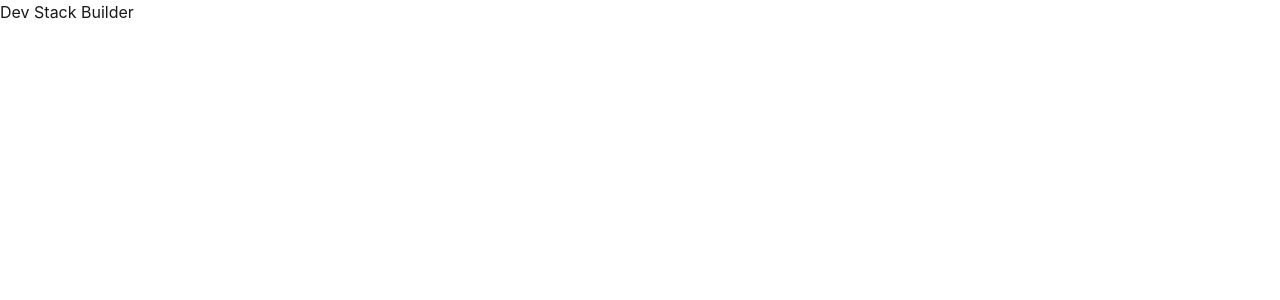
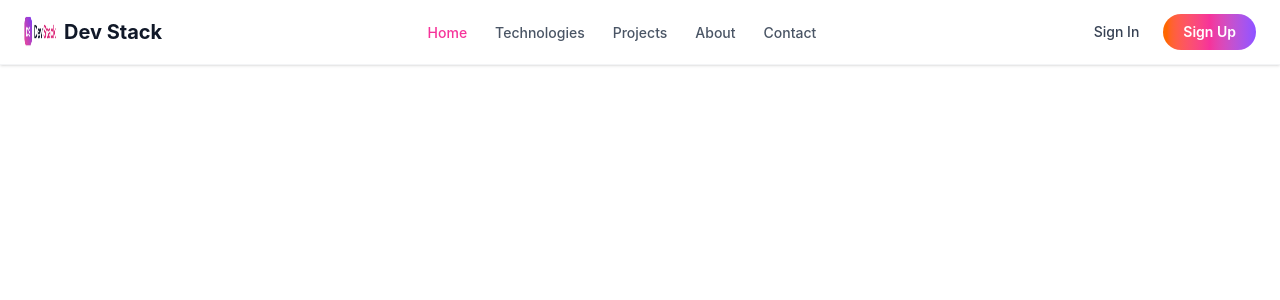
Before and after one commit to FayroSyrup/dev-stack-website-PH-A5, a React (Vite) app: page / in a window 1280 px wide. Shown: the top 300 px of the page. Built offline with nearby package versions, Linux system fonts and the light colour scheme.

Commit message:
Added Navbar

```diff
--- a/src/App.tsx
+++ b/src/App.tsx
@@ -1,13 +1,11 @@
+import Navbar from "./components/Navbar";
 
 function App() {
-
   return (
-    <>
     <div className="min-h-screen bg-white">
-      <h1>Dev Stack Builder</h1>
+      <Navbar />
     </div>
-    </>
-  )
+  );
 }
 
-export default App
+export default App;
--- /dev/null
+++ b/src/components/Navbar.tsx
@@ -0,0 +1,102 @@
+import { useState } from "react";
+import logo from "../assets/logo-text.png";
+import hamburgerIcon from "../assets/hamburger.png";
+
+const navLinks = [
+  { label: "Home", href: "#" },
+  { label: "Technologies", href: "#technologies" },
+  { label: "Projects", href: "#projects" },
+  { label: "About", href: "#about" },
+  { label: "Contact", href: "#contact" },
+];
+
+const Navbar = () => {
+  const [menuOpen, setMenuOpen] = useState(false);
+  const [active, setActive] = useState("Home");
+
+  return (
+    <nav className="sticky top-0 z-50 bg-white border-b border-gray-100 shadow-sm">
+
+      <div className="container mx-auto px-6 h-16 hidden md:flex items-center justify-between">
+        <a href="#" className="flex items-center gap-2">
+          <img src={logo} alt="Dev Stack Logo" className="h-8 w-8" />
+          <span className="font-bold text-xl text-gray-900">Dev Stack</span>
+        </a>
+
+        <ul className="flex items-center gap-7">
+          {navLinks.map((link) => (
+            <li key={link.label}>
+
+                <a href={link.href}
+                onClick={() => setActive(link.label)}
+                className={`text-sm font-medium transition-colors ${
+                  active === link.label
+                    ? "text-pink-500"
+                    : "text-gray-600 hover:text-gray-900"
+                }`}
+              >
+                {link.label}
+              </a>
+            </li>
+          ))}
+        </ul>
+
+        <div className="flex items-center gap-3">
+          <button className="text-sm font-medium text-gray-700 hover:text-gray-900 px-3 py-2">
+            Sign In
+          </button>
+          <button className="text-sm font-semibold text-white px-5 py-2 rounded-full bg-gradient-to-r from-orange-500 via-pink-500 to-violet-500 hover:opacity-90 transition-opacity">
+            Sign Up
+          </button>
+        </div>
+      </div>
+
+
+      <div className="md:hidden h-14 flex items-center justify-between px-4">
+        <button onClick={() => setMenuOpen(!menuOpen)} className="p-1">
+          <img src={hamburgerIcon} alt="menu" className="w-6 h-6" />
+        </button>
+
+        <a href="#" className="flex items-center gap-2">
+          <img src={logo} alt="Dev Stack Logo" className="h-7 w-7" />
+          <span className="font-bold text-lg text-gray-900">Dev Stack</span>
+        </a>
+
+        <div className="flex items-center gap-2">
+          <button className="text-xs font-medium text-gray-700 px-2 py-1">
+            Sign In
+          </button>
+          <button className="text-xs font-semibold text-white px-3 py-1.5 rounded-full bg-gradient-to-r from-orange-500 via-pink-500 to-violet-500">
+            Sign Up
+          </button>
+        </div>
+      </div>
+
+
+      {menuOpen && (
+        <div className="md:hidden bg-white border-t border-gray-100 px-4 pb-4">
+          <ul className="flex flex-col gap-1 pt-2">
+            {navLinks.map((link) => (
+              <li key={link.label}>
+
+                  <a href={link.href}
+                  onClick={() => {
+                    setActive(link.label);
+                    setMenuOpen(false);
+                  }}
+                  className={`block py-2 text-sm font-medium ${
+                    active === link.label ? "text-pink-500" : "text-gray-600"
+                  }`}
+                >
+                  {link.label}
+                </a>
+              </li>
+            ))}
+          </ul>
+        </div>
+      )}
+    </nav>
+  );
+};
+
+export default Navbar;
```
